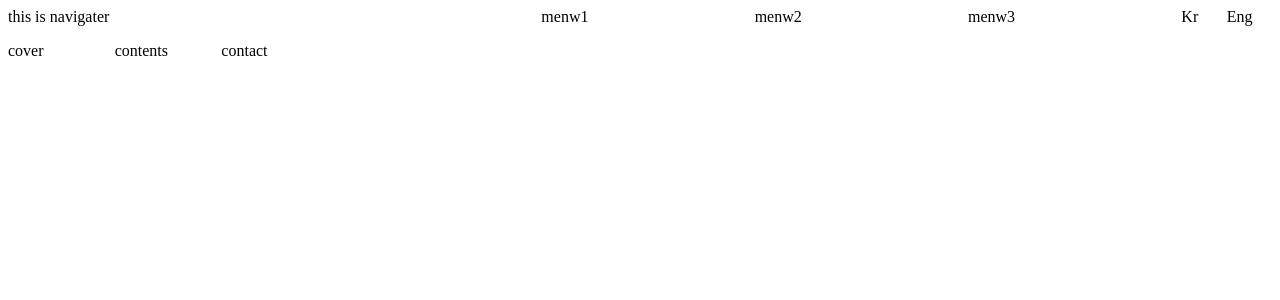
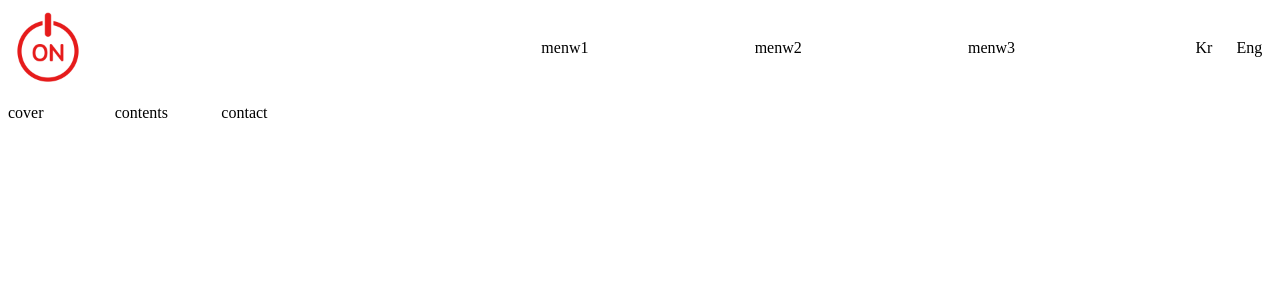
Before and after one commit to lightpine/react-study, a React (Create React App) app: page / in a window 1280 px wide. Shown: the top 300 px of the page. Built offline with nearby package versions, Linux system fonts and the light colour scheme.

Commit message:
로고 이미지 삽입 및 요소들 정렬

```diff
--- a/src/components/main/Main.tsx
+++ b/src/components/main/Main.tsx
@@ -3,6 +3,7 @@ import Navigater from './Navigater'
 import styled from 'styled-components';
 
 const Wapper = styled.div`
+  background-color: ${props => props.theme.main.background_color};
   display: grid;
   grid-template-columns: repeat(12, 1fr);
   grid-auto-rows: auto;
--- a/src/components/main/Navigater.tsx
+++ b/src/components/main/Navigater.tsx
@@ -1,13 +1,17 @@
 import React from 'react'
 import styled from 'styled-components'
+import logo from '../Image/ohn.png'
 
 const Wapper = styled.div`
     display:grid;
     grid-template-columns: repeat(12, 1fr);
     grid-auto-rows: auto;
     grid-gap: 1rem;
+    align-items: center;
 `
-const NaviIcon = styled.div`
+const NaviIcon = styled.img`
+    width: 5rem;
+    height: auto;
     grid-column: 1 / 6;
 `
 const NaviCover = styled.div`
@@ -23,6 +27,7 @@ const NaviLanguage = styled.div`
     display: grid;
     grid-template-columns: repeat(2, 1fr);
     grid-column: 12;
+    justify-items: center;
 `
 const NaviEng = styled.div`
     grid-column: 2;
@@ -31,7 +36,7 @@ const NaviEng = styled.div`
 const Navigater = () => {
     return (
         <Wapper>
-            <NaviIcon>this is navigater</NaviIcon>
+            <NaviIcon src={logo} />
             <NaviCover>menw1</NaviCover>
             <NaviContents>menw2</NaviContents>
             <NaviContact>menw3</NaviContact>
```
Also changed, not shown: src/components/Image/ohn.png (added).
